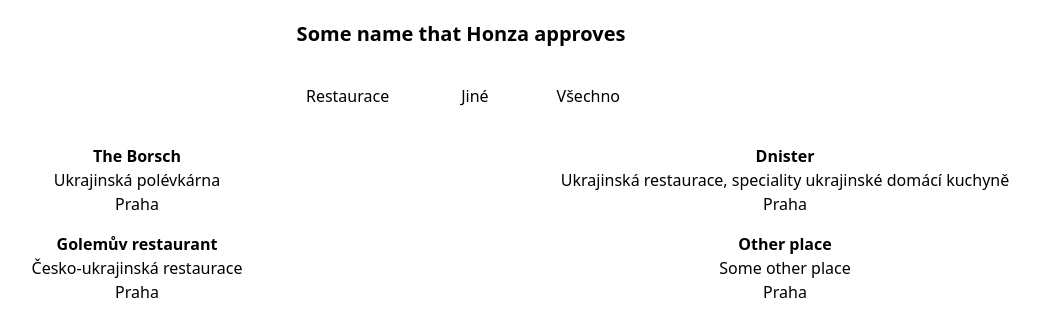
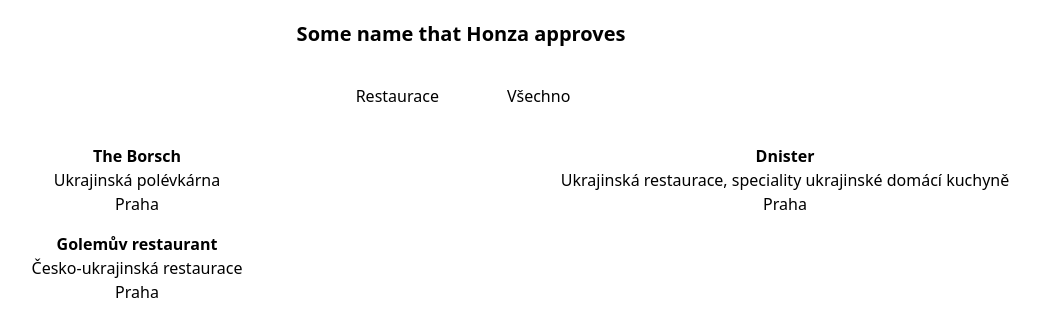
Before and after one commit to htmlena/ua-places, a Next.js app: page / in a window 1280 px wide. Shown: the top 336 px of the page, without its empty margins (179-1219 px from the left). Built offline with nearby package versions, Linux system fonts and the light colour scheme.

Commit message:
functioning upper filtering

```diff
--- a/src/components/Data/Data.jsx
+++ b/src/components/Data/Data.jsx
@@ -5,7 +5,7 @@ const Data = [
     url: "https://theborsch.cz/",
     shortDescription: "Ukrajinská polévkárna",
     city: "Praha",
-    category: 'Restaurace',
+    category: "Restaurace",
   },
   {
     id: 2,
@@ -14,7 +14,7 @@ const Data = [
     shortDescription:
       "Ukrajinská restaurace, speciality ukrajinské domácí kuchyně",
     city: "Praha",
-    category: 'Restaurace'
+    category: "Restaurace",
   },
   {
     id: 3,
@@ -22,15 +22,7 @@ const Data = [
     url: "https://www.golem-praha.cz/",
     shortDescription: "Česko-ukrajinská restaurace",
     city: "Praha",
-    category: 'Restaurace'
-  },
-  {
-    id: 3,
-    name: "Other place",
-    url: "#",
-    shortDescription: "Some other place",
-    city: "Praha",
-    category: 'Jiné',
+    category: "Restaurace",
   },
 ];
 
--- a/src/components/UpperFIlter/UpperFilter.jsx
+++ b/src/components/UpperFIlter/UpperFilter.jsx
@@ -1,21 +1,14 @@
 import Data from "../Data/Data";
 
-const UpperFilter = ({ setItem, menuItems }) => {
-
-  // const filterItem = (currentCategory) => {
-  //   const newItem = Data.filter((newValue) => {
-  //     return newValue.category === currentCategory;
-  //       	// comparing category for displaying data
-  //   });
-  //   setItem(newItem);
-  // };
-
+const UpperFilter = ({ setItem, menuItems, filterItem }) => {
   return (
     <div className="flex flex-row justify-center pt-8">
       {menuItems.map((value, id) => {
         return (
-          <div key={id} className="mx-1">
-            <button className="btn-dark p-1 px-3 mx-5 fw-bold btn">{value}</button>
+          <div key={id} className="mx-1" onClick={() => filterItem(value)}>
+            <button className="btn-dark p-1 px-3 mx-5 fw-bold btn">
+              {value}
+            </button>
           </div>
         );
       })}
--- a/src/pages/index.js
+++ b/src/pages/index.js
@@ -10,10 +10,19 @@ const Home = () => {
 
   const menuItems = [...new Set(Data.map((value) => value.category))];
 
+  const filterItem = (currentCategory) => {
+    const newItem = Data.filter((newValue) => {
+      return newValue.category === currentCategory;
+        	// comparing category for displaying data
+    });
+    setItem(newItem);
+  };
+
+
   return (
     <>
       <HeadComponent />
-      <UpperFilter setItem={setItem} menuItems={menuItems} />
+      <UpperFilter setItem={setItem} menuItems={menuItems} filterItem={filterItem} />
       {/* <PlaceCards /> */}
       <Card item={item} />
     </>
```
